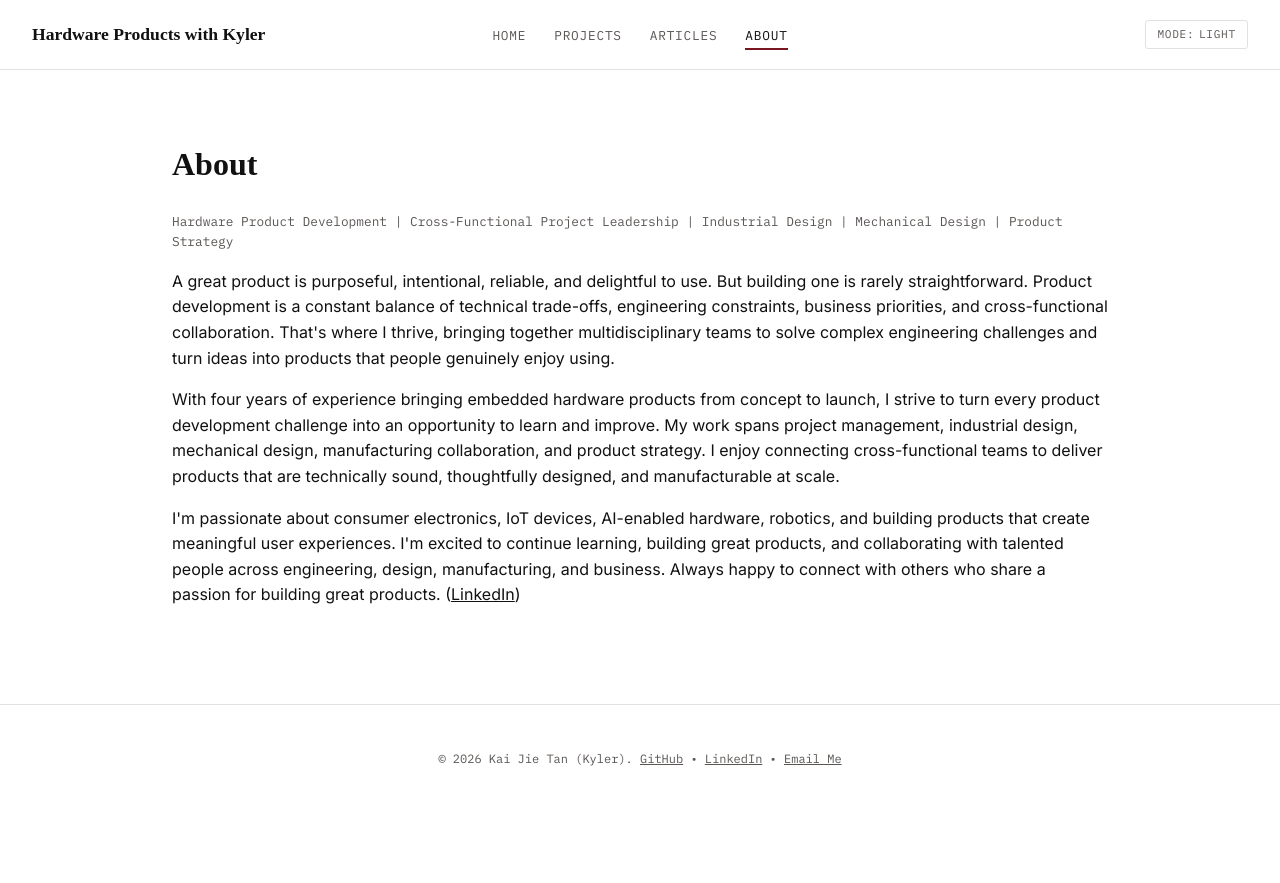
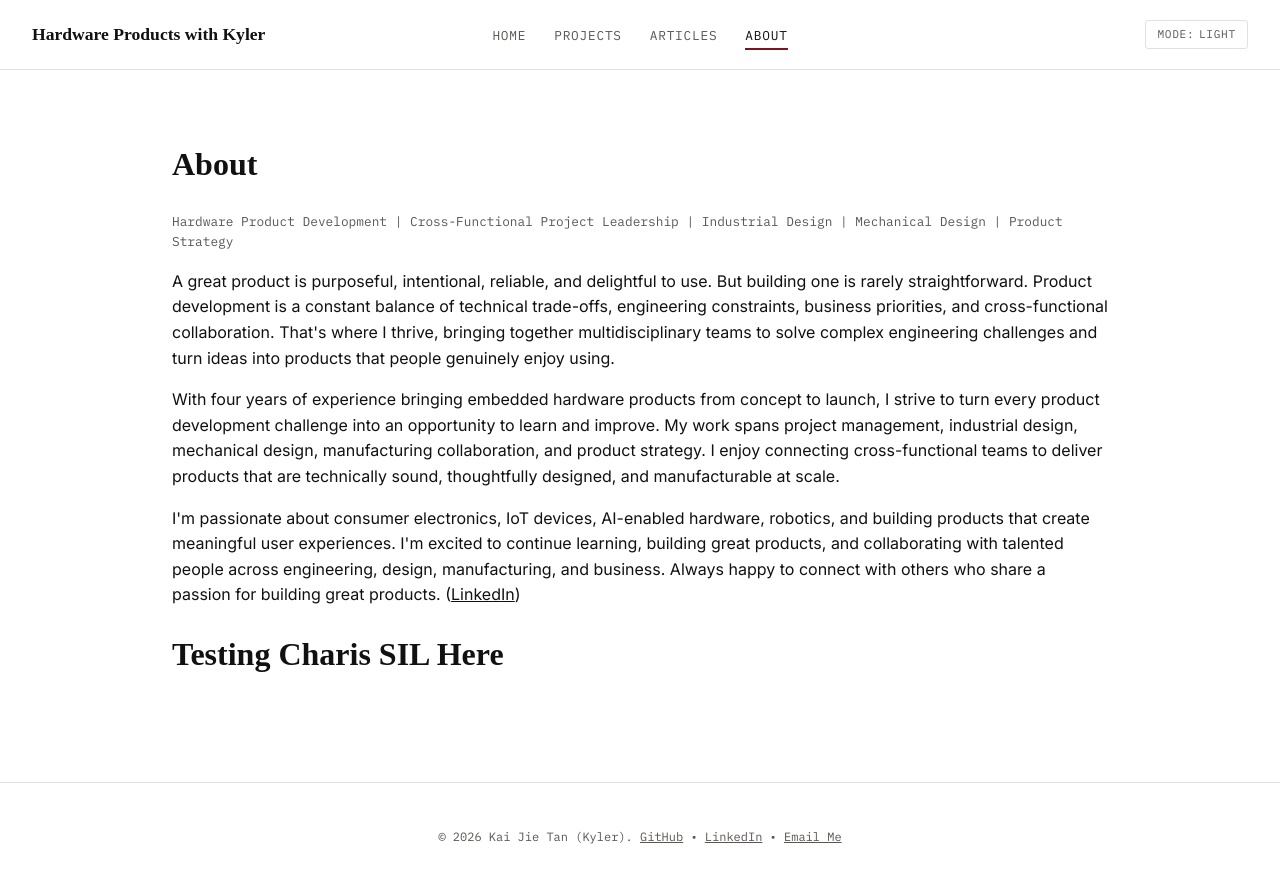
Before and after one commit to kaitkj/kaitkj.github.io, a Jekyll site: the page built from about/index.html, in a window 1280 px wide. Shown: the top 883 px of the page. Built offline with Jekyll 4.4.1, drawn with Linux system fonts in a browser that asks for light colours; some web fonts are replaced.

Commit message:
Update index.html

```diff
--- a/about/index.html
+++ b/about/index.html
@@ -15,3 +15,5 @@ permalink: /about/
 <p>With four years of experience bringing embedded hardware products from concept to launch, I strive to turn every product development challenge into an opportunity to learn and improve. My work spans project management, industrial design, mechanical design, manufacturing collaboration, and product strategy. I enjoy connecting cross-functional teams to deliver products that are technically sound, thoughtfully designed, and manufacturable at scale.</p>
 
 <p>I'm passionate about consumer electronics, IoT devices, AI-enabled hardware, robotics, and building products that create meaningful user experiences. I'm excited to continue learning, building great products, and collaborating with talented people across engineering, design, manufacturing, and business. Always happy to connect with others who share a passion for building great products. (<a href="https://www.linkedin.com/in/kaitkj/" target="_blank" rel="noopener noreferrer">LinkedIn</a>) </p>
+
+<h1 style="font-family: Charis, serif !important; font-weight: 600;">Testing Charis SIL Here</h1>
```
